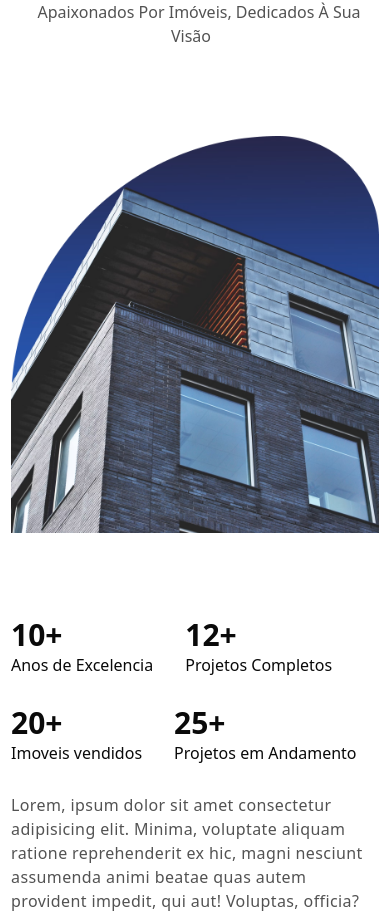
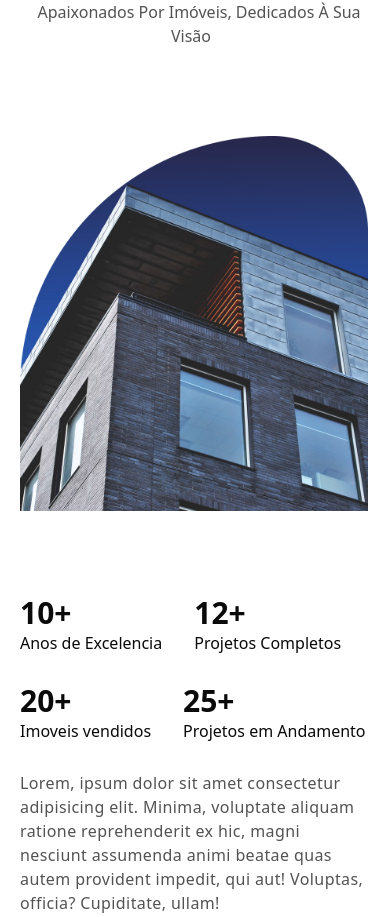
Before and after one commit to mrcomputer2018/react-vite-landing-page, a React (Vite) app: page / in a window 390 px wide. Shown: the part 940-1857 px from the top of the page. Built offline with nearby package versions, Linux system fonts and the light colour scheme.

Commit message:
fix: adjust image width in About component for better responsiveness

```diff
--- a/src/compnents/About.tsx
+++ b/src/compnents/About.tsx
@@ -24,7 +24,7 @@ export default function About() {
                     <img
                     src={assets.brand_img}
                     alt="imagem da fachada da empresa"
-                    className="max-w-[400px] md:max-w-[520px] p-4 md:p-2" />
+                    className="max-w-[380px] md:max-w-[520px] p-4 md:p-2"/>
                 </div>
 
                 <div className="px-4 mt-10 lg:w-1/2">
```
